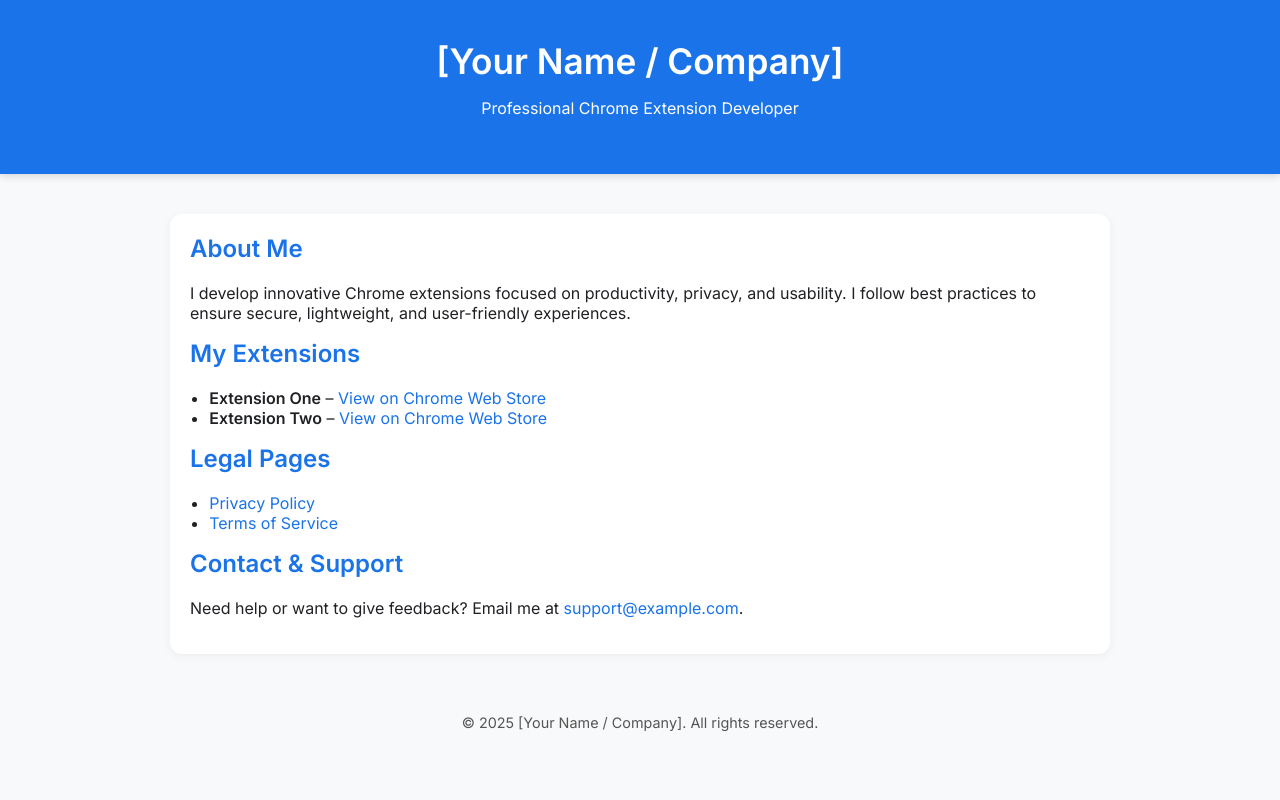
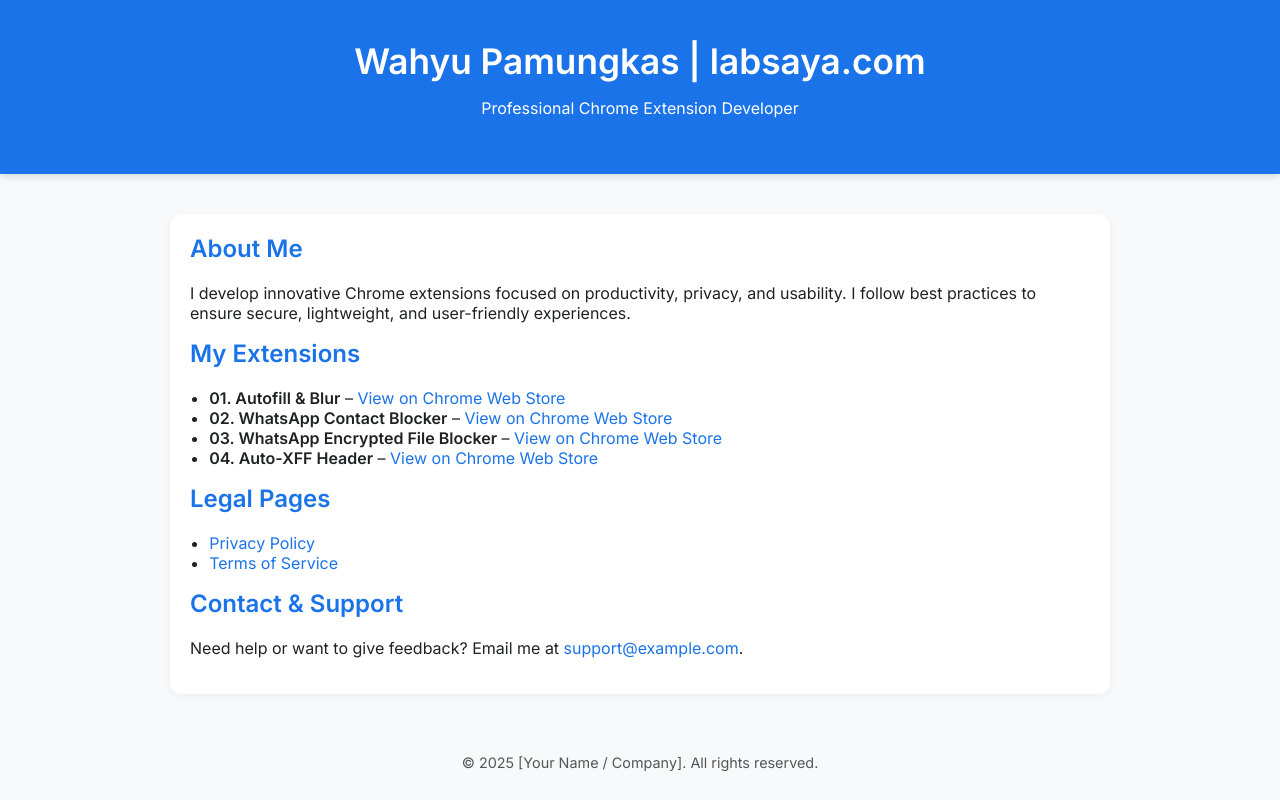
Before and after one commit to wpamungkas-panw/docs, a plain HTML site: page index.html in a window 1280 px wide. Drawn offline with Linux system fonts and the light colour scheme.

Commit message:
Update index.html

```diff
--- a/index.html
+++ b/index.html
@@ -60,7 +60,7 @@
 </head>
 <body>
   <header>
-    <h1>[Your Name / Company]</h1>
+    <h1>Wahyu Pamungkas | labsaya.com</h1>
     <p>Professional Chrome Extension Developer</p>
   </header>
 
@@ -73,8 +73,10 @@
     <section>
       <h2>My Extensions</h2>
       <ul>
-        <li><strong>Extension One</strong> – <a href="https://chrome.google.com/webstore/detail/your-extension-id">View on Chrome Web Store</a></li>
-        <li><strong>Extension Two</strong> – <a href="https://chrome.google.com/webstore/detail/your-extension-id">View on Chrome Web Store</a></li>
+        <li><strong>01. Autofill & Blur</strong> – <a href="https://chrome.google.com/webstore/detail/your-extension-id">View on Chrome Web Store</a></li>
+        <li><strong>02. WhatsApp Contact Blocker</strong> – <a href="https://chrome.google.com/webstore/detail/your-extension-id">View on Chrome Web Store</a></li>
+        <li><strong>03. WhatsApp Encrypted File Blocker</strong> – <a href="https://chrome.google.com/webstore/detail/your-extension-id">View on Chrome Web Store</a></li>
+        <li><strong>04. Auto-XFF Header</strong> – <a href="https://chrome.google.com/webstore/detail/your-extension-id">View on Chrome Web Store</a></li>
       </ul>
     </section>
 
```
